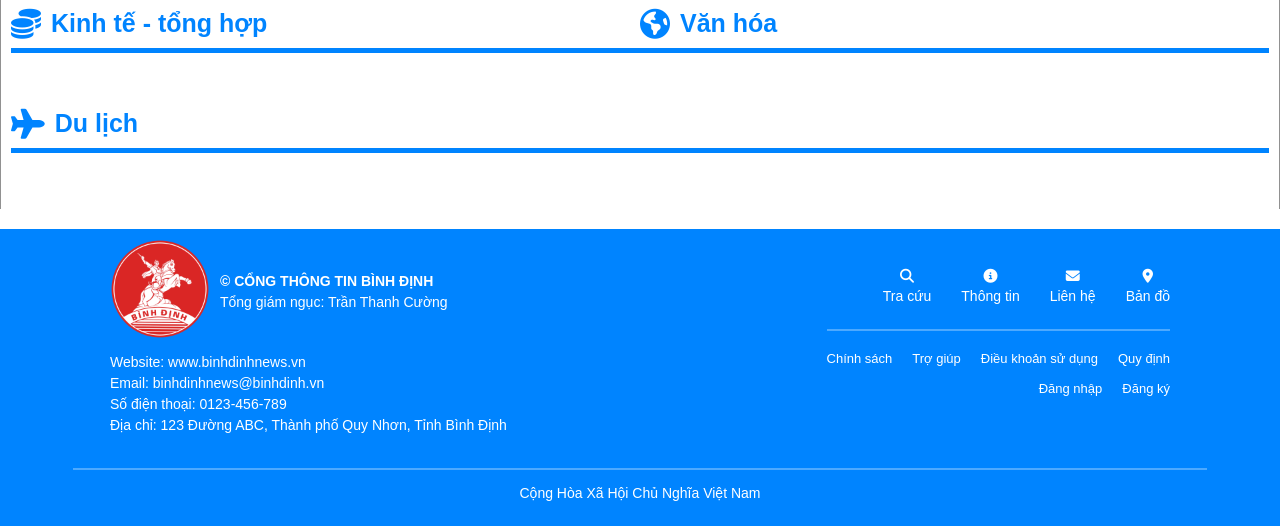
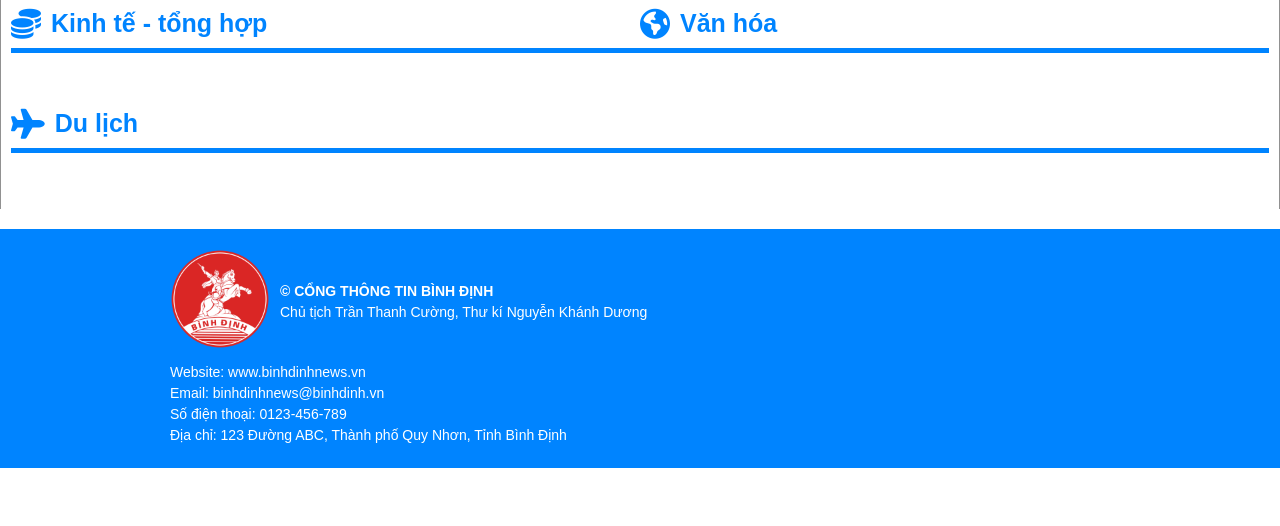
Before and after one commit to YangKlee/BinhDinhNews, a PHP site: page / in a window 1280 px wide. Shown: the part 823-1349 px from the top of the page. After the commit the page ends 1291 px from the top, so only its background shows below. Run offline with PHP 8.4, Linux system fonts and the light colour scheme; data that the repository does not hold is empty; some libraries are stand-ins or nearby versions.

Commit message:
Revert "Update footer beta"
This reverts commit e31bcfa0194fccac6051558ef12af738649a781a.

```diff
--- a/app/views/partials/footer.php
+++ b/app/views/partials/footer.php
@@ -1,17 +1,16 @@
 <body>
-    <footer class="footer">
-        <div class="footer-top">
+        <footer class="footer">
             <div class="footer-left">
                 <div class="head">
                     <div><img src="./images/logo.webp" alt="Logo" class="footer-logo"></div>
                     <div>
                         <h2>
-                            <span>© CỔNG THÔNG TIN BÌNH ĐỊNH</span>
+                        <span>© CỔNG THÔNG TIN BÌNH ĐỊNH</span>
                         </h2>
                         <p>
-                            Tổng giám ngục: Trần Thanh Cường
+                        Chủ tịch Trần Thanh Cường, Thư kí Nguyễn Khánh Dương
                         </p>
-                    </div>
+                </div>
                 </div>
 
                 <div class="footer-content">
@@ -21,51 +20,5 @@
                     <p>Địa chỉ: 123 Đường ABC, Thành phố Quy Nhơn, Tỉnh Bình Định</p>
                 </div>
             </div>
-
-            <div class="footer-right">
-                <div class="top-menu">
-                    <div class="footer-item">
-                        <i class="fas fa-search"></i>
-                        <p>Tra cứu</p>
-                    </div>
-
-                    <div class="footer-item">
-                        <i class="fas fa-info-circle"></i>
-                        <p>Thông tin</p>
-                    </div>
-
-                    <div class="footer-item">
-                        <i class="fas fa-envelope"></i>
-                        <p>Liên hệ</p>
-                    </div>
-
-                    <div class="footer-item">
-                        <i class="fas fa-map-marker-alt"></i>
-                        <p>Bản đồ</p>
-                    </div>
-                </div>
-
-                <hr class="footer-divider">
-
-                <div class="bottom-menu">
-                    <a href="#">Chính sách</a>
-                    <a href="#">Trợ giúp</a>
-                    <a href="#">Điều khoản sử dụng</a>
-                    <a href="#">Quy định</a>
-                </div>
-
-                <div class="auth-menu">
-                    <a href="#">Đăng nhập</a>
-                    <a href="#">Đăng ký</a>
-                </div>
-            </div>
-        </div>
-
-         <hr class="footer-special-divider">
-
-        <div class="footer-bottom">
-
-            <p>Cộng Hòa Xã Hội Chủ Nghĩa Việt Nam</p>
-        </div>
-    </footer>
-</body>
+        </footer>
+    </body>
--- a/public/css/footer-style.css
+++ b/public/css/footer-style.css
@@ -1,24 +1,19 @@
 .footer {
-    display: flex;
-    flex-direction: column;
+    position: relative;
+    bottom: 0px;
+    width: 100%;
     background-color: rgb(0, 132, 255);
     color: white;
-    padding: 10px;
+    padding: 20px;
+    text-align: left;
     font-family: Arial, sans-serif;
-}
-
-.footer-top {
-    display: flex;
-    justify-content: space-between;
-    align-items: flex-start;
 }
 
 .footer-left {
     display: block;
     width: fit-content;
-    margin: 0 100px;
+    margin: 0 150px;
 }
-
 .head {
     display: flex;
     align-items: center;
@@ -53,72 +48,3 @@
     height: auto;
     margin-bottom: 10px;
 }
-
-.footer-right {
-    display: flex;
-    flex-direction: column;
-    align-items: flex-end;
-    text-align: right;
-    gap: 10px;
-    padding-top: 30px;
-    margin: 0 100px;
-}
-
-.top-menu {
-    display: flex;
-    gap: 30px;
-}
-
-.footer-item {
-    display: flex;
-    flex-direction: column;
-    align-items: center;
-    color: white;
-    font-size: 14px;
-}
-
-.footer-divider {
-    width: 100%;
-    border: 0.5px solid rgba(255, 255, 255, 0.3);
-    margin: 10px 0;
-}
-
-.bottom-menu {
-    display: flex;
-    gap: 20px;
-}
-
-.bottom-menu a {
-    color: white;
-    text-decoration: none;
-    font-size: 13px;
-}
-
-.auth-menu {
-    display: flex;
-    gap: 20px;
-    margin-top: 5px;
-    color: white;
-    font-size: 13px;
-}
-
-.auth-menu a {
-    color: white;
-    text-decoration: none;
-}
-
-.footer-special-divider {
-    align-self: center;
-    width: 90%;
-    border: 0.5px solid rgba(255, 255, 255, 0.3);
-    margin: 0;
-    margin-top: 30px;
-    margin-bottom: 10px;
-}
-
-.footer-bottom {
-    text-align: center;
-    padding-bottom: 10px;
-    font-size: 13px;
-    color: white;
-}
```
